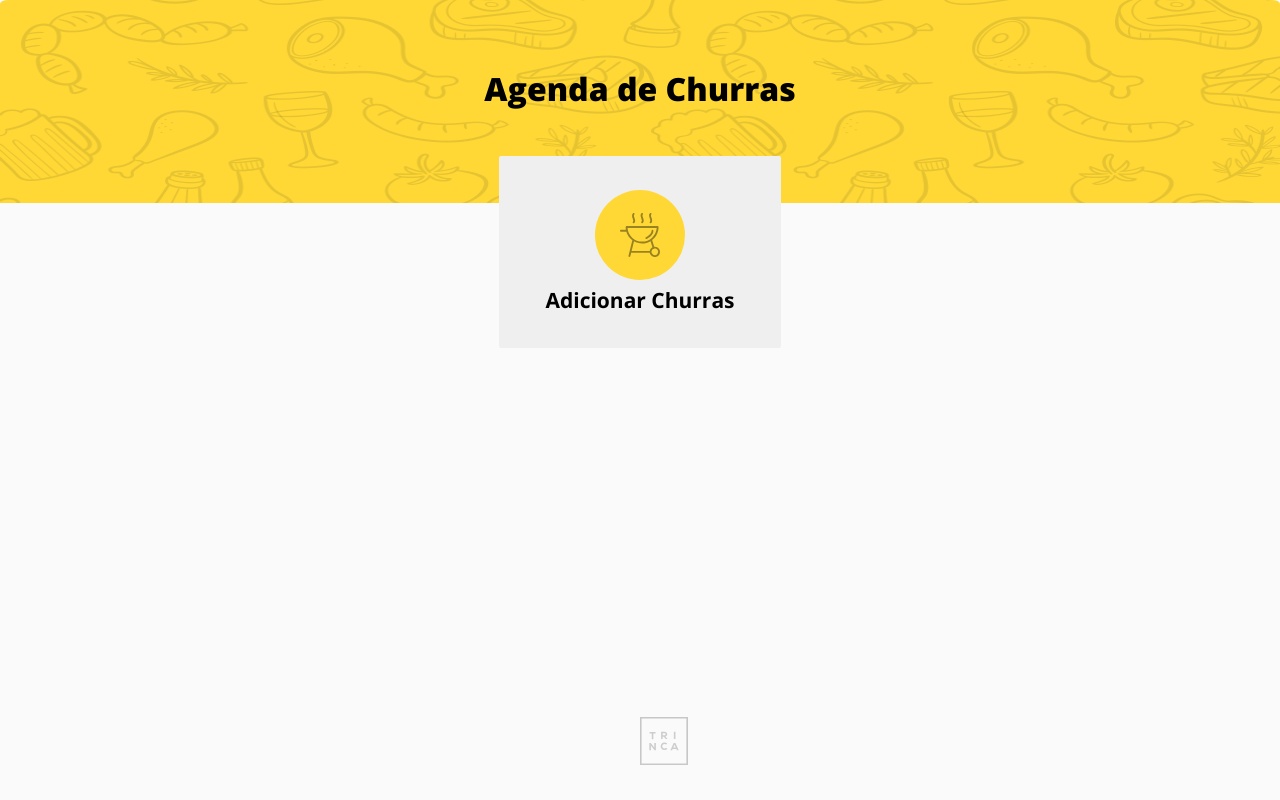
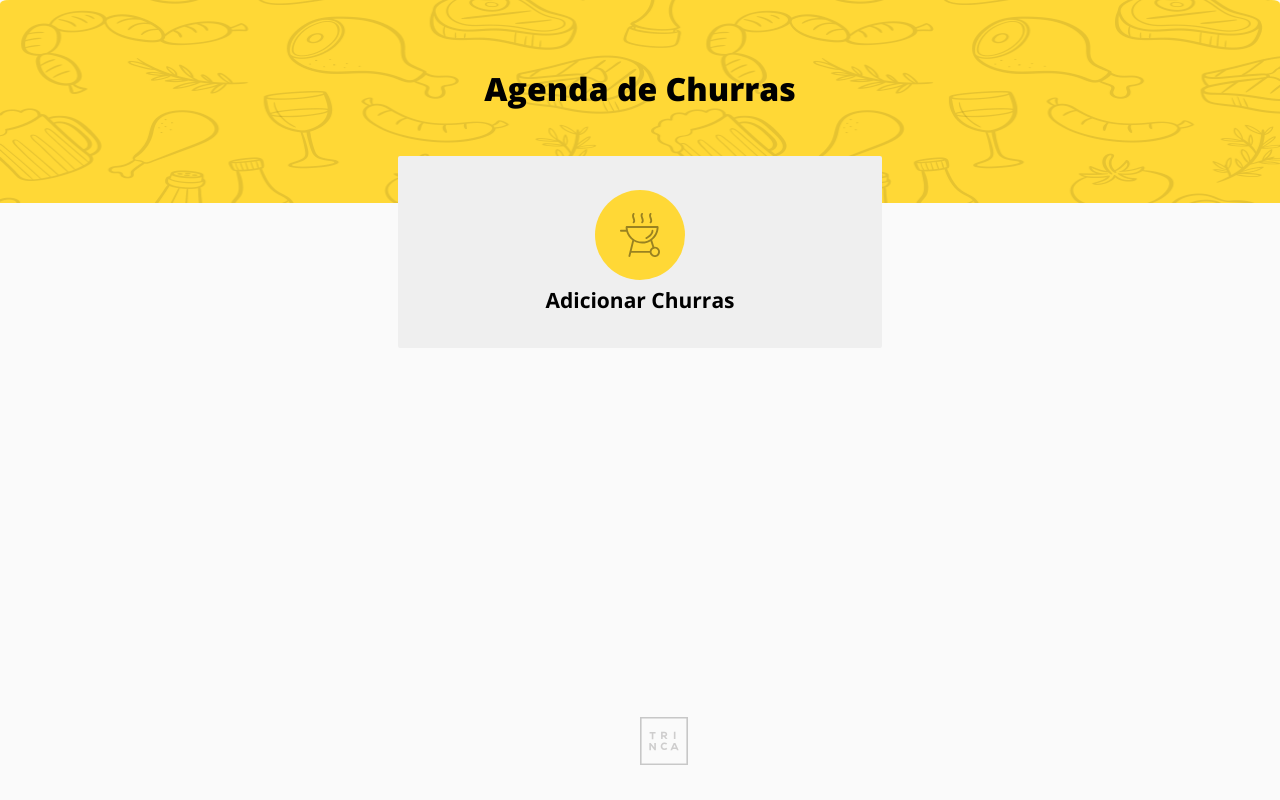
Before and after one commit to paulohfev/barbeque-event-scheduling-app, a React (Create React App) app: page / in a window 1280 px wide. Built offline with nearby package versions, Linux system fonts and the light colour scheme.

Commit message:
Atualizar pagina lista de eventos

```diff
--- a/src/componentes/ItemAgendado/ItemAgendado.module.scss
+++ b/src/componentes/ItemAgendado/ItemAgendado.module.scss
@@ -7,7 +7,6 @@
   height: 192px;
   justify-content: space-between;
   padding: 21px 24px 32px;
-  width: 282px;
 
   .data {
     font-size: 28px;
--- a/src/layouts/PaginaLayoutWrapper/PaginaLayoutWrapper.module.scss
+++ b/src/layouts/PaginaLayoutWrapper/PaginaLayoutWrapper.module.scss
@@ -22,7 +22,7 @@
 }
 
 .main {
-  padding-bottom: 53px;
+  padding-bottom: 106px;
 }
 
 .footer {
--- a/src/paginas/PaginaChurrasLista/PaginaChurrascoLista.module.scss
+++ b/src/paginas/PaginaChurrasLista/PaginaChurrascoLista.module.scss
@@ -1,5 +1,4 @@
-.container {
-  display: flex;
+.grid-container {
   justify-content: center;
 }
 
@@ -16,7 +15,7 @@
   flex-direction: column;
   height: 192px;
   justify-content: center;
-  width: 282px;
+  width: 100%;
 
   .botao-icone-wrapper {
     background-color: var(--amarelo-primario);
--- a/src/paginas/PaginaChurrasLista/index.tsx
+++ b/src/paginas/PaginaChurrasLista/index.tsx
@@ -1,10 +1,11 @@
 import React, { useEffect } from 'react';
 import { Link } from 'react-router-dom';
-import { ReactComponent as IconeChurrasco } from '../../assets/icones/churrasco-icone.svg';
+import { Grid } from '@mui/material';
 import ItemAgendado from '../../componentes/ItemAgendado';
 import PaginaLayoutWrapper from '../../layouts/PaginaLayoutWrapper';
 import { useAppDispatch, useAppSelector } from '../../store/hooks';
 import { obterEventos, selecionarEventos } from '../../store/slices/eventosSlice';
+import { ReactComponent as IconeChurrasco } from '../../assets/icones/churrasco-icone.svg';
 import styles from './PaginaChurrascoLista.module.scss';
 
 const PaginaChurrasLista: React.FC = () => {
@@ -25,9 +26,9 @@ const PaginaChurrasLista: React.FC = () => {
       }
 
       return (
+        <Grid item xs={12} md={4} lg={4} key={evento.id}>
           <Link
             className={styles['evento-link']}
-          key={`${evento.titulo}-${index}`}
             to={`/evento/${evento.id}`}
           >
             <ItemAgendado
@@ -37,15 +38,17 @@ const PaginaChurrasLista: React.FC = () => {
               valorTotalParticipantes={valorTotalParticipantes}
             />
           </Link>
-      )
-    })
-  }
+        </Grid>
+      );
+    });
+  };
 
   return (
     <PaginaLayoutWrapper>
-      <div className={styles['container']}>
+      <Grid container columns={{ xs: 12, md: 8, lg: 10 }} spacing={2} className={styles['grid-container']}>
         {renderizarListaItensAgendados()}
 
+        <Grid item xs={12} md={4} lg={4}>
           <Link to="/criar-evento" className={styles['link']}>
             <button className={styles['botao-adicionar-churrasco']}>
               <div className={styles['botao-icone-wrapper']}>
@@ -55,7 +58,8 @@ const PaginaChurrasLista: React.FC = () => {
               <span className={styles['botao-texto']}>Adicionar Churras</span>
             </button>
           </Link>
-      </div>
+        </Grid>
+      </Grid>
     </PaginaLayoutWrapper>
   )
 };
```
Lines whose indentation alone changed are shown as unchanged.
